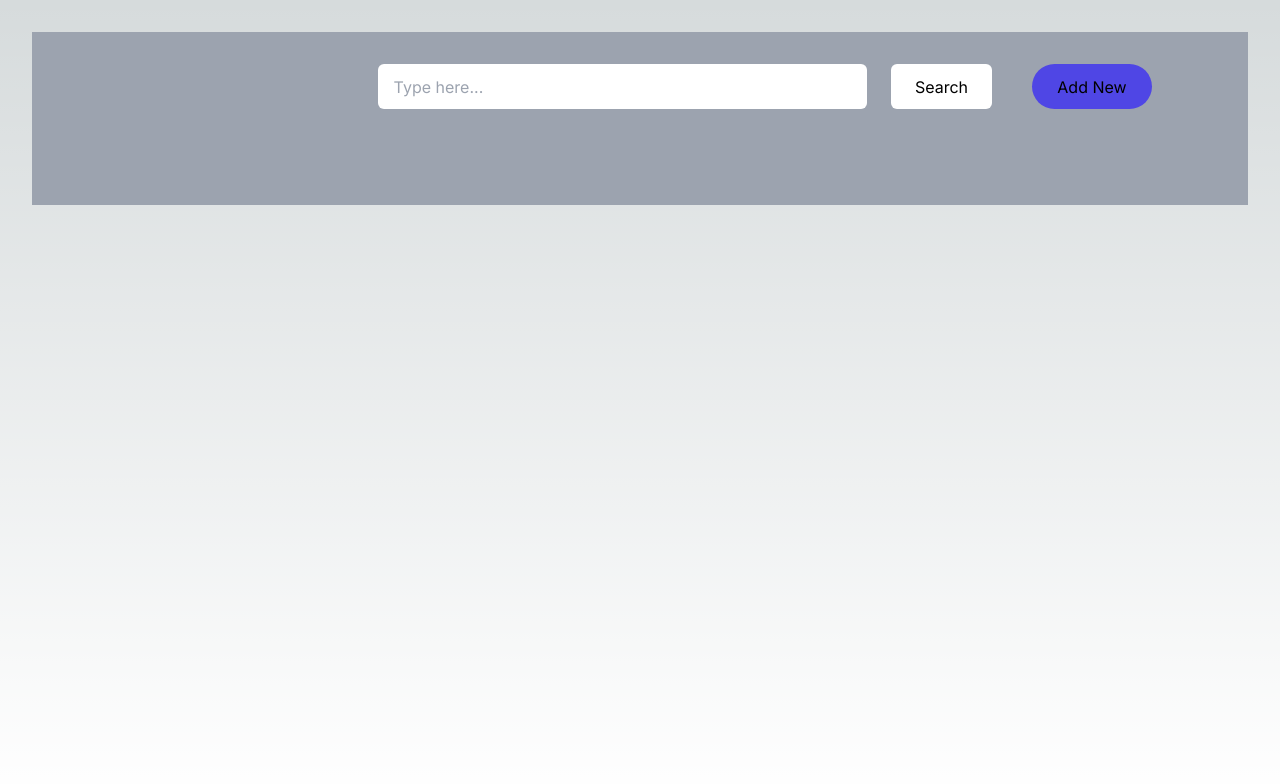
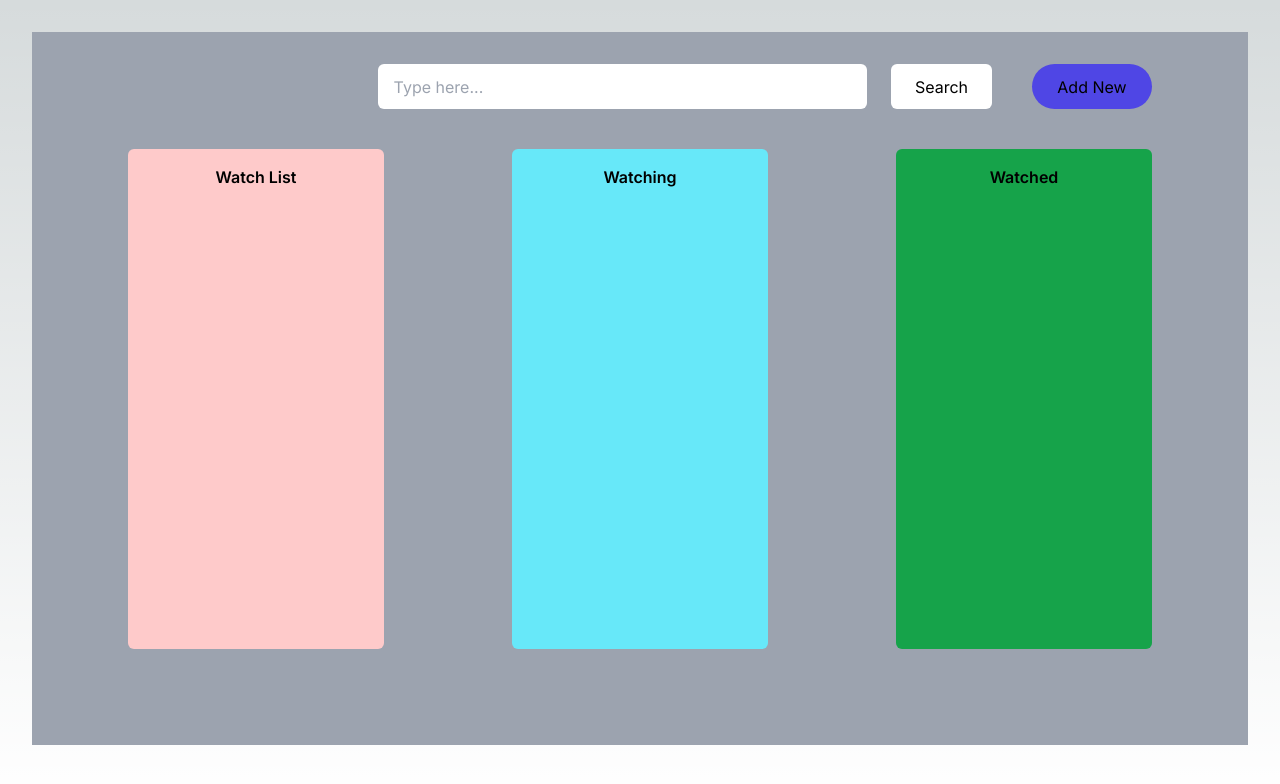
Before and after one commit to Shakibuzzaman3104/frontend-1, a Next.js app: page / in a window 1280 px wide. Shown: the top 784 px of the page. Built offline with nearby package versions, Linux system fonts and the light colour scheme.

Commit message:
Feat: Kanban column ui is ready

```diff
--- /dev/null
+++ b/components/KarbanContainer/index.tsx
@@ -0,0 +1,26 @@
+import { KanbadContainerProps } from "@/types";
+
+const KarbanContainer = ({ id, children, title }: KanbadContainerProps) => {
+  return (
+    <div
+      className={`w-full min-h-[500px] p-4 rounded-md flex flex-col gap-y-4 ${
+        id === "watchlist"
+          ? "bg-red-200"
+          : id === "watching"
+          ? "bg-cyan-300"
+          : "bg-green-600"
+      }`}
+    >
+      <div className="flex items-center justify-center">
+        <h1 className="text-black font-semibold">{title}</h1>
+      </div>
+
+      {children}
+      {/* <Button variant="ghost" onClick={onAddItem}>
+        Add Item
+      </Button> */}
+    </div>
+  );
+};
+
+export default KarbanContainer;
--- /dev/null
+++ b/components/Tasks/index.tsx
@@ -0,0 +1,38 @@
+import { ITask } from "@/types";
+import { useSortable } from "@dnd-kit/sortable";
+import { CSS } from "@dnd-kit/utilities";
+
+const Tasks = ({ id, title, review }: ITask) => {
+  const {
+    attributes,
+    listeners,
+    setNodeRef,
+    transform,
+    transition,
+    isDragging,
+  } = useSortable({
+    id: id,
+    data: {
+      type: "item",
+    },
+  });
+  return (
+    <div
+      ref={setNodeRef}
+      {...attributes}
+      style={{
+        transition,
+        transform: CSS.Translate.toString(transform),
+      }}
+      className={`px-2 py-4 bg-white shadow-md rounded-xl w-full border border-transparent hover:border-gray-200 cursor-pointer
+      ${isDragging && "opacity-50"}`}
+    >
+      <div className="flex items-center justify-between" {...listeners}>
+        <p> {title}</p>
+        <p>{review}</p>
+      </div>
+    </div>
+  );
+};
+
+export default Tasks;
--- /dev/null
+++ b/constant/movies.ts
@@ -0,0 +1,43 @@
+import { Column, Movie } from "@/types";
+
+export const defaultColumns: Column[] = [
+  {
+    id: "watchlist",
+    title: "Watch List",
+  },
+  {
+    id: "watching",
+    title: "Watching",
+  },
+  {
+    id: "watched",
+    title: "Watched",
+  },
+];
+
+export const defaultMovies: Movie[] = [
+  {
+    id: 1,
+    columnId: "watchlist",
+    name: "Titanic",
+    review: "This is dummy review 1",
+  },
+  {
+    id: 2,
+    columnId: "watchlist",
+    name: "Iron Man",
+    review: "This is dummy review 2",
+  },
+  {
+    id: 3,
+    columnId: "watchlist",
+    name: "Superman",
+    review: "This is dummy review 3",
+  },
+  {
+    id: 4,
+    columnId: "watchlist",
+    name: "Avatar",
+    review: "This is dummy review 4",
+  },
+];
--- a/package.json
+++ b/package.json
@@ -10,6 +10,7 @@
   },
   "dependencies": {
     "@dnd-kit/core": "^6.1.0",
+    "@dnd-kit/sortable": "^8.0.0",
     "next": "14.1.0",
     "react": "^18",
     "react-dom": "^18"
--- a/pages/Kanban/index.tsx
+++ b/pages/Kanban/index.tsx
@@ -1,20 +1,96 @@
 "use client";
 import Search from "@/components/Search";
+import {
+  KeyboardSensor,
+  PointerSensor,
+  useSensor,
+  useSensors,
+} from "@dnd-kit/core";
 import { useState } from "react";
+
+import KarbanContainer from "@/components/KarbanContainer";
+import { defaultColumns, defaultMovies } from "@/constant/movies";
+import { Column, Movie } from "@/types";
+import { generateId } from "@/utils/generateId.util";
+import { sortableKeyboardCoordinates } from "@dnd-kit/sortable";
 
 const Kanban = () => {
   const [search, setSearch] = useState("");
-  console.log(search);
+  const [kanbanColumns, setKanbanColumns] = useState<Column[]>(defaultColumns);
+  const [movies, setMovies] = useState<Movie[]>(defaultMovies);
+  const [newMovie, setNewMovie] = useState("");
+
+  const sensors = useSensors(
+    useSensor(PointerSensor),
+    useSensor(KeyboardSensor, {
+      coordinateGetter: sortableKeyboardCoordinates,
+    })
+  );
+
+  const addNewMovie = () => {
+    const newMovie: Movie = {
+      id: generateId(),
+      name: "",
+      review: "",
+      columnId: "watchlist",
+    };
+    console.log(newMovie);
+  };
+
   return (
     <div className="flex flex-col bg-gray-400 p-8 sm:p-24 sm:pt-8 w-full min-h-full">
       <div className="flex flex-row justify-end w-full">
         <div className="flex w-[60%]">
           <Search setSearch={setSearch} search={search} />
         </div>
-        <button className="bg-indigo-600 px-6 min-w-[120px] h-[45px] rounded-full ml-6 sm:ml-10">
+        <button
+          className="bg-indigo-600 px-6 min-w-[120px] h-[45px] rounded-full ml-6 sm:ml-10"
+          onClick={addNewMovie}
+        >
           Add New
         </button>
       </div>
+      <div className="mt-10">
+        <div className="grid grid-cols-3 gap-32">
+          {kanbanColumns.map((column, index) => (
+            <KarbanContainer
+              key={column.id}
+              id={column.id}
+              title={column.title}
+            ></KarbanContainer>
+          ))}
+        </div>
+      </div>
+      {/* <div className="grid grid-cols-3 gap-6 mt-10">
+        <DndContext sensors={sensors} collisionDetection={closestCorners}>
+          <SortableContext items={containers.map((i: any) => i.id)}>
+            {containers.map((container: any) => (
+              <KarbanContainer
+                id={container.id}
+                title={container.title}
+                key={container.id}
+                // onAddItem={() => {
+                //   setShowAddItemModal(true);
+                //   setCurrentContainerId(container.id);
+                // }}
+              >
+                <SortableContext items={container.items.map((i) => i.id)}>
+                  <div className="flex items-start flex-col gap-y-4">
+                    {container.items.map((i: any) => (
+                      <Tasks
+                        title={i.title}
+                        id={i.id}
+                        key={i.id}
+                        review={i.review}
+                      />
+                    ))}
+                  </div>
+                </SortableContext>
+              </KarbanContainer>
+            ))}
+          </SortableContext>
+        </DndContext>
+      </div> */}
     </div>
   );
 };
--- /dev/null
+++ b/utils/generateId.util.ts
@@ -0,0 +1,3 @@
+export function generateId() {
+  return Math.floor(Math.random() * 10001);
+}
```
Also changed, not shown: types/index.d.ts (added, +25 -0 lines), 1 other file (tests, documents, lock files or other folders).
